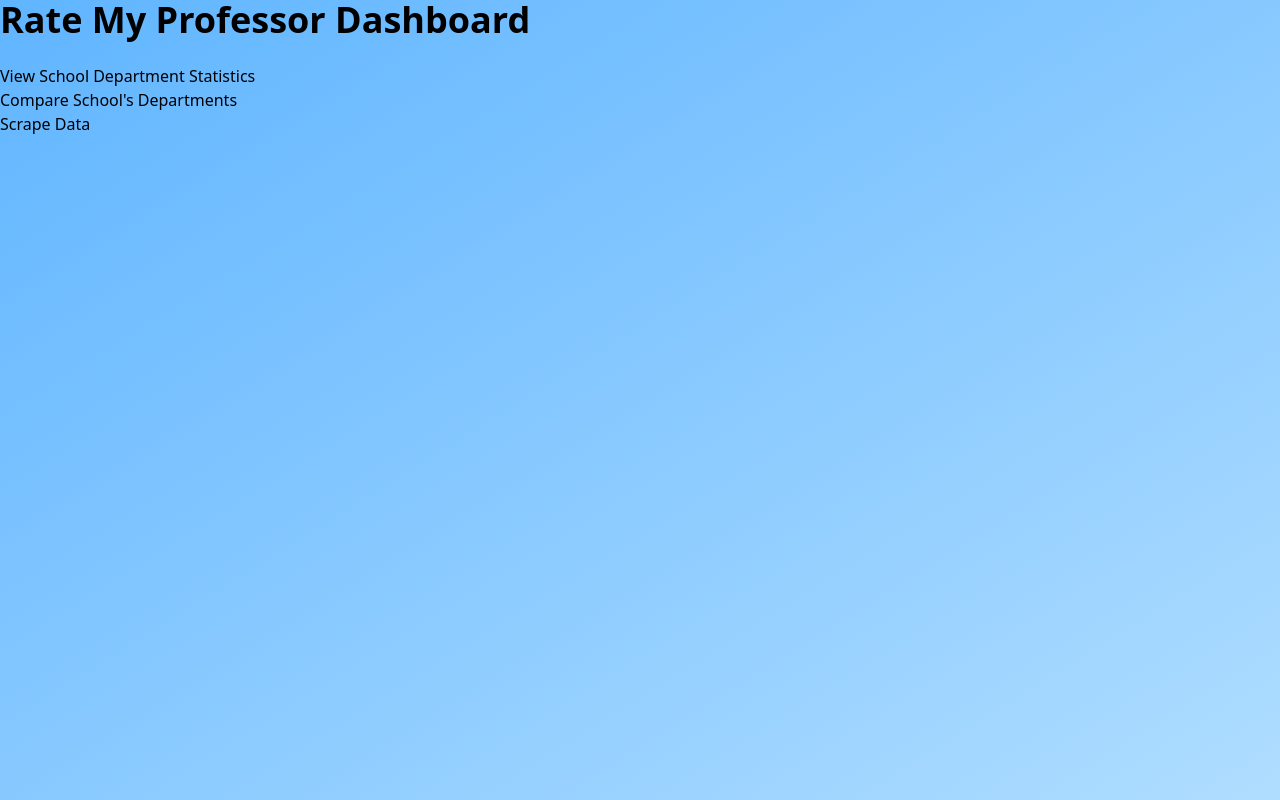
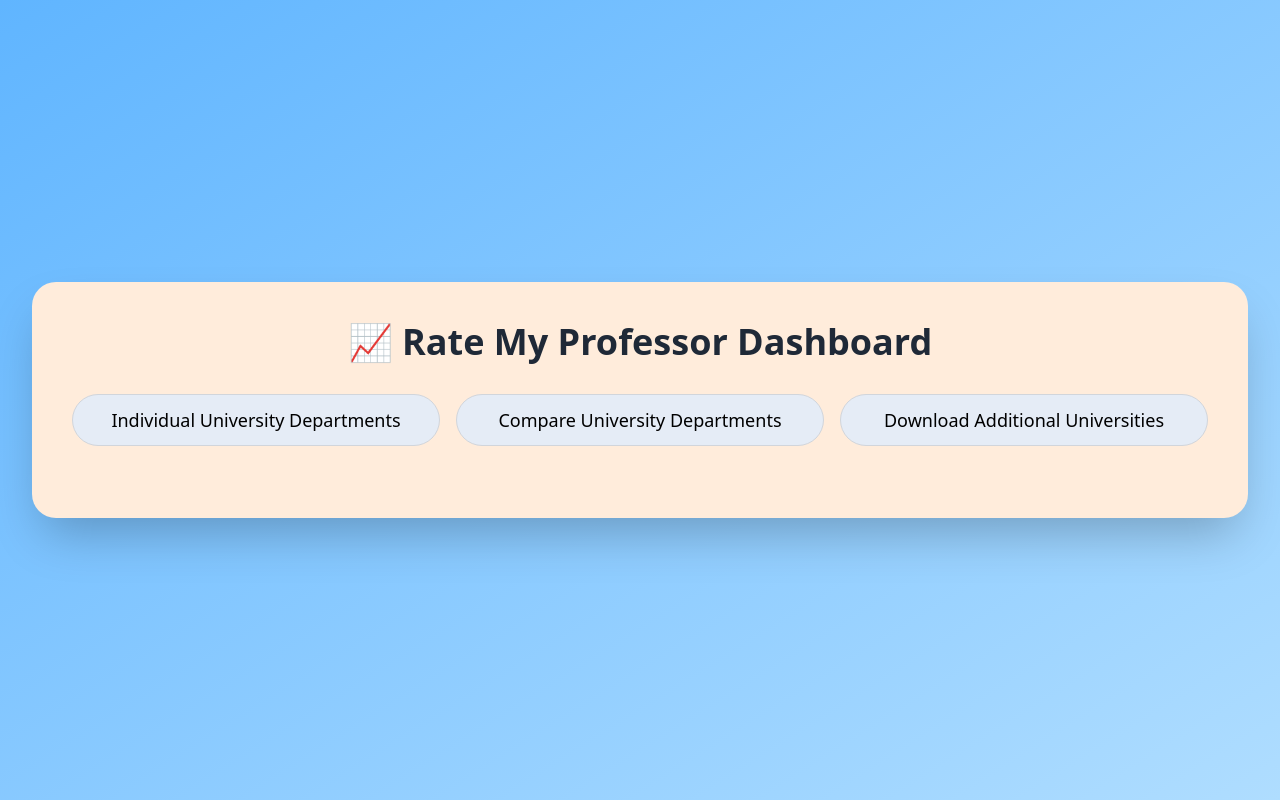
Before and after one commit to cdmackinnon/RMP-Dashboard, a Flask app: page / in a window 1280 px wide. Run offline with Flask 3, Linux system fonts and the light colour scheme; parts of the project's set-up code (start-up, migrations or seed data) failed here and were passed over; some libraries are stand-ins or nearby versions.

Commit message:
Match Index Theme

```diff
--- a/templates/index.html
+++ b/templates/index.html
@@ -6,13 +6,25 @@
 {% endblock %}
 
 {% block body %}
-<div class="min-h-screen bg-gradient-to-br from-[#60B5FF] to-[#AFDDFF]">
-  <h1 class="text-4xl font-bold">Rate My Professor Dashboard</h1>
-  <br>
-  <ul>
-    <li><a href="/departments">View School Department Statistics</a></li>
-    <li><a href="/comparison">Compare School's Departments</a></li>
-    <li><a href="/scrape">Scrape Data</a></li>
-  </ul>
+
+<div class="min-h-screen bg-gradient-to-br from-[#60B5FF] to-[#AFDDFF] flex items-center justify-center p-8">
+  <!-- Drop shadow and make the box animated on page load   -->
+  <div class="bg-[#FFECDB] p-10 rounded-3xl shadow-2xl w-full" data-aos="zoom-in">
+    <h2 class="text-4xl font-bold text-center text-gray-800 mb-8">📈 Rate My Professor Dashboard</h2>
+    <div class="flex flex-col md:flex-row gap-4 justify-center items-center mb-8">
+      <a href="/departments"
+        class="rounded-full px-6 text-lg h-[52px] flex items-center justify-center bg-[#E5ECF6] border border-gray-300 text-black w-full max-w-lg transition hover:bg-[#d4deea] focus:ring-1 focus:ring-[#FF9149]">
+        Individual University Departments
+      </a>
+      <a href="/comparison"
+        class="rounded-full px-6 text-lg h-[52px] flex items-center justify-center bg-[#E5ECF6] border border-gray-300 text-black w-full max-w-lg transition hover:bg-[#d4deea] focus:ring-1 focus:ring-[#FF9149]">
+        Compare University Departments
+      </a>
+      <a href="/scrape"
+        class="rounded-full px-6 text-lg h-[52px] flex items-center justify-center bg-[#E5ECF6] border border-gray-300 text-black w-full max-w-lg transition hover:bg-[#d4deea] focus:ring-1 focus:ring-[#FF9149]">
+        Download Additional Universities
+      </a>
+    </div>
+  </div>
 </div>
 {% endblock %}
```
